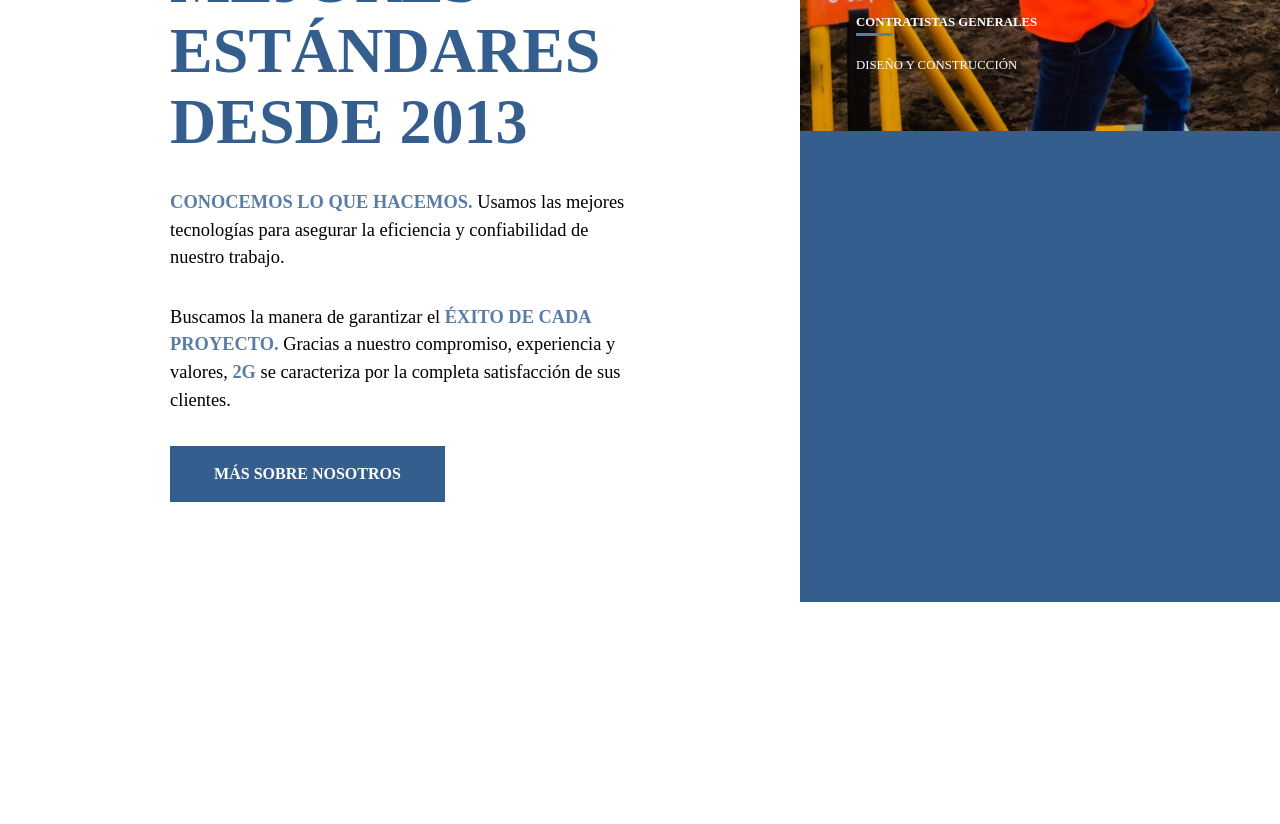
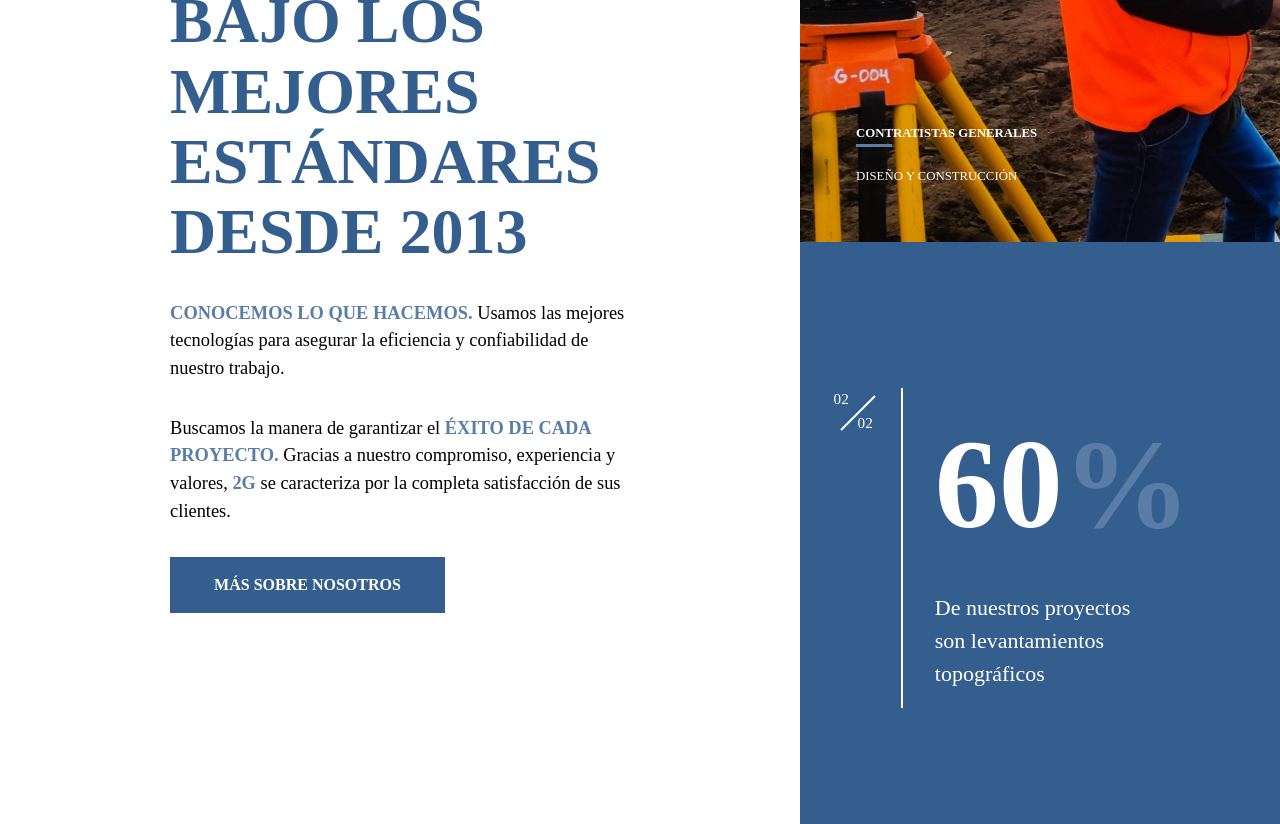
Before and after one commit to MarceloLopezS/2g-servicios-generales, a React (Create React App) app: page / in a window 1280 px wide. Shown: the part 1060-1884 px from the top of the page. Before the commit the page ends 1662 px from the top, so only its background shows below. Built offline with nearby package versions, Linux system fonts and the light colour scheme; a web font is replaced by a local one.

Commit message:
Create Carousel component
Add Carousel component to About Us section

```diff
--- a/src/components/AboutUs/AboutUs.css
+++ b/src/components/AboutUs/AboutUs.css
@@ -23,11 +23,11 @@
     padding-block: var(--size-50);
 }
 
-.about-us__media {
+.about-us__main-picture, .about-us__statistics {
     display: none;
 }
 
-@media (min-width: 63em) {
+@media (min-width: 69em) {
     .about-us {
         grid-template-columns: auto max(36.5vw, 30rem);
         grid-template-rows: repeat(2, 1fr);
@@ -46,6 +46,7 @@
     }
 
     .about-us__main-picture {
+        display: block;
         width: 100%;
         height: 100%;
     }
@@ -81,9 +82,57 @@
 
     .about-us__statistics {
         display: grid;
-        align-items: end;
-        grid-template-columns: 70% auto;
+        grid-template-columns: 7% 7% 7% 50% auto;
+        grid-template-rows: 25% 35% 20% 20%;
+        grid-template-areas:
+            ". . . . ."
+            ". indicator . percentaje percentaje"
+            ". . . description ."
+            ". . . . ."
+        ;
         width: 100%;
         height: 100%;
     }
+
+    .about-us__statistics-indicator {
+        position: relative;
+        grid-area: indicator;
+        width: 100%;
+        height: 100%;
+    }
+
+    .about-us__statistics-indicator::before {
+        position: absolute;
+        content: '';
+        height: 2px;
+        width: var(--size-300);
+        transform: rotate(-45deg);
+        top: var(--size-100);
+        background-color: var(--clr-neutral-100);
+    }
+
+    .about-us__statistics-indicator::after {
+        position: absolute;
+        font-family: var(--ff-primary);
+        font-weight: var(--fw-light);
+        content: '02';
+        top: var(--size-100);
+        left: var(--size-100);
+    }
+
+    .about-us__statistics-percentaje {
+        grid-area: percentaje;
+        width: 100%;
+        height: 100%;
+        border-left: 2px solid var(--clr-neutral-100);
+        padding-left: var(--size-150);
+    }
+
+    .about-us__statistics-description {
+        grid-area: description;
+        width: 100%;
+        height: 100%;
+        border-left: 2px solid var(--clr-neutral-100);
+        padding-left: var(--size-150);
+    }
 }
--- a/src/components/AboutUs/AboutUs.js
+++ b/src/components/AboutUs/AboutUs.js
@@ -1,5 +1,6 @@
 import React from 'react';
 import './AboutUs.css';
+import Carousel from '../Carousel/Carousel';
 
 const AboutUs = () => {
     return (
@@ -20,15 +21,42 @@ const AboutUs = () => {
                 <button type='button' className='btn' data-bg='primary'>Más sobre nosotros</button>
             </section>
             <section className='about-us__main-picture'>
-                <div className='text-neutral-100 ff-primary fs-picture-info'>
+                <div className='ff-primary text-neutral-100 fs-picture-info'>
                     <p className='fw-regular padding-block-100'>Contratistas Generales</p>
                     <p className='fw-light'>Diseño y construcción</p>
                 </div>
             </section>
-            <section className='about-us__statistics | bg-primary-400'>
-                {/* <Carousel />
-                <Carousel />
-                <Carousel /> */}
+            <section className='about-us__statistics | ff-primary text-neutral-100 bg-primary-400'>
+                <div className='about-us__statistics-indicator | fs-carousel-indicator fw-light'>
+                    <Carousel section={'about-us'}>
+                        <div>
+                            <p>01</p>
+                        </div>
+                        <div>
+                            <p>02</p>
+                        </div>
+                    </Carousel>
+                </div>
+                <div className='about-us__statistics-percentaje | fs-carousel-number fw-bold'>
+                    <Carousel section={'about-us'}>
+                        <div>
+                            <p>90<span className='text-accent-400'>%</span></p>
+                        </div>
+                        <div>
+                            <p>60<span className='text-accent-400'>%</span></p>
+                        </div>
+                    </Carousel>
+                </div>
+                <div className='about-us__statistics-description | fs-carousel-description fw-light'>
+                    <Carousel section={'about-us'}>
+                        <div>
+                            <p>De nuestros proyectos son bajo el esquema diseño/construcción</p>
+                        </div>
+                        <div>
+                            <p>De nuestros proyectos son levantamientos topográficos</p>
+                        </div>
+                    </Carousel>
+                </div>
             </section>
         </section>
     )
--- /dev/null
+++ b/src/components/Carousel/Carousel.css
@@ -0,0 +1,21 @@
+.carousel {
+    position: relative;
+    width: 100%;
+    height: 100%;
+    overflow: hidden;
+}
+
+.carousel__track {
+    /* IMPORTANT: Height is set via JS according to the number of slides*/
+    display: flex;
+    flex-flow: column nowrap;
+    height: 100%;
+    list-style: none;
+    padding: 0;
+    margin: 0;
+}
+
+li.carousel__slide {
+    width: 100%;
+    height: 100%;
+}
--- /dev/null
+++ b/src/components/Carousel/Carousel.js
@@ -0,0 +1,22 @@
+import React from 'react';
+import './Carousel.css';
+
+const Carousel = (props) => {
+    return (
+        <div className='carousel' data-section={props.section}>
+            <ul className='carousel__track'>
+            {
+                props.children.map((child, i) => {
+                    return (
+                        <li className='carousel__slide' key={i}>
+                            {child}
+                        </li>
+                    )
+                })
+            }
+            </ul>
+        </div>
+    )
+}
+
+export default Carousel
--- a/src/containers/App.js
+++ b/src/containers/App.js
@@ -4,6 +4,44 @@ import HomeBanner from '../components/HomeBanner/HomeBanner';
 import AboutUs from '../components/AboutUs/AboutUs';
 
 class App extends Component {
+    componentDidMount() {
+        // About-Us Carousels
+        const aboutUsCarousels = document.querySelectorAll('.carousel[data-section="about-us"]');
+        const nextSlide = (carouselTrack, numberOfSlides) => {
+            const firstSlide = carouselTrack.querySelector('.carousel__slide');
+            carouselTrack.style.transition = 'transform 500ms ease-out';
+            if(numberOfSlides > 2) {
+                carouselTrack.style.transform = `translateY(-${(100 / numberOfSlides) * 2}%)`;
+            } else {
+                carouselTrack.style.transform = `translateY(-${100 / numberOfSlides}%)`;
+            }
+            setTimeout(() => {
+                carouselTrack.style.transition = 'none';
+                carouselTrack.insertAdjacentElement('beforeend', firstSlide);
+                if(numberOfSlides > 2) {
+                    carouselTrack.style.transform = `translateY(-${100 / numberOfSlides}%)`
+                } else {
+                    carouselTrack.style.transform = `translateY(0%)`;
+                }
+            }, 500)
+        }
+
+        aboutUsCarousels.forEach(carousel => {
+            const track = carousel.querySelector('.carousel__track');
+            const slides = track.querySelectorAll('.carousel__slide');
+            const numberOfSlides = slides.length;
+            track.style.height = `${100 * numberOfSlides}%`;
+            if(numberOfSlides > 2) {
+                const lastSlide = slides[slides.length - 1];
+                track.insertAdjacentElement('afterbegin', lastSlide);
+                track.style.transform = `translateX(-${100 / numberOfSlides}%)`;
+            }
+            setInterval(() => {
+                nextSlide(track, numberOfSlides);
+            }, 4000)
+        })
+    }
+
     onMenuToggle() {
         const navLinks = document.querySelector('#navbar__primary-links');
         const navDropIcon = document.querySelector('#navbar__drop');
@@ -16,6 +54,7 @@ class App extends Component {
         navDropIcon.toggleAttribute('data-visible');
         navLinks.toggleAttribute('data-expanded');
     }
+
     render() {
         return (
             <React.Fragment>
--- a/src/index.css
+++ b/src/index.css
@@ -33,6 +33,7 @@
     --fs-650: 3.125rem;
     --fs-700: 4rem;
     --fs-800: 5rem;
+    --fs-900: 8rem;
 
     --fs-body: var(--fs-250);
     --fs-nav-links: var(--fs-400);
@@ -43,6 +44,9 @@
     --fs-project-title: var(--fs-600);
     --fs-cta-title: var(--fs-650);
     --fs-btn: var(--fs-100);
+    --fs-carousel-indicator: var(--fs-100);
+    --fs-carousel-number: var(--fs-900);
+    --fs-carousel-description: var(--fs-350);
 
     --size-25: 0.75rem;
     --size-50: 1rem;
@@ -261,6 +265,15 @@ button {
 .fs-body {
     font-size: var(--fs-body);
 }
+.fs-carousel-indicator {
+    font-size: var(--fs-carousel-indicator);
+}
+.fs-carousel-number {
+    font-size: var(--fs-carousel-number);
+}
+.fs-carousel-description {
+    font-size: var(--fs-carousel-description);
+}
 
 .bg-primary-400 {
     background-color: var(--clr-primary-400);
```
